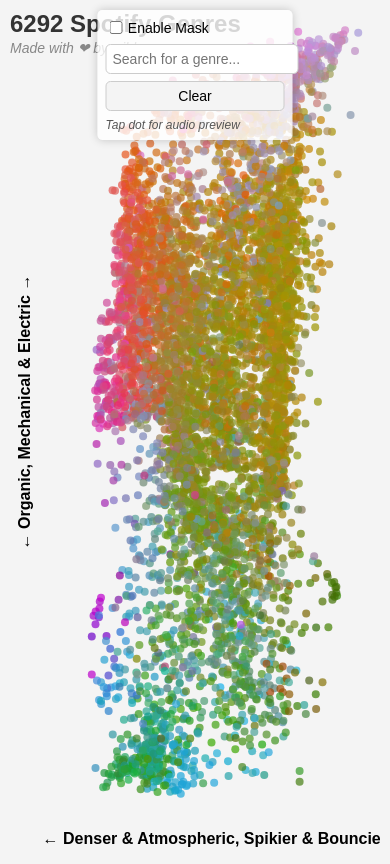
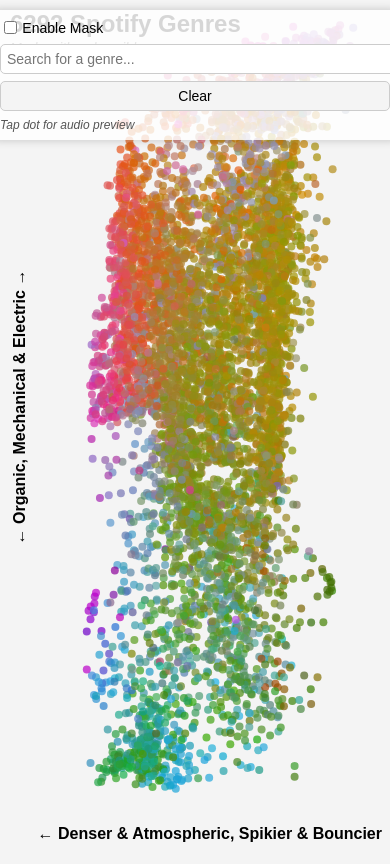
Before and after one commit to wildanazz/d3-spotify-genres, a plain HTML site: page index.html in a window 390 px wide. Drawn offline with nearby package versions, Linux system fonts and the light colour scheme; animation ran at ten frames a second.

Commit message:
Fix view for mobile

```diff
--- a/index.html
+++ b/index.html
@@ -11,6 +11,7 @@
             margin: 0;
             height: 100vh;
             display: flex;
+            flex-direction: column;
             justify-content: center;
             align-items: center;
             background-color: #f4f4f4;
@@ -22,7 +23,7 @@
         /* Container for the scatter plot */
         #scatterplot {
             width: 100%;
-            height: 100%;
+            height: 80vh; /* Adjust height for smaller screens */
             display: flex;
             justify-content: center;
             align-items: center;
@@ -106,6 +107,7 @@
             font-size: 14px;
             border-radius: 5px;
             border: 1px solid #ccc;
+            width: 150px;
         }
 
         #clear-button {
@@ -152,11 +154,19 @@
             }
 
             #genre-search {
-                width: 150px;
+                width: 200px;
             }
         }
 
         @media (max-width: 480px) {
+            body {
+                padding: 5px;
+            }
+
+            #scatterplot {
+                height: 70vh; /* Reduce the plot height */
+            }
+
             .tooltip {
                 font-size: 10px;
                 padding: 5px;
@@ -166,22 +176,19 @@
                 r: 4;
             }
 
-            #scatterplot {
-                height: 80vh;
-            }
-
             #controls {
                 flex-direction: column;
                 align-items: flex-start;
                 gap: 0.5em;
+                width: 100%; /* Ensure controls fit screen width */
             }
 
             #genre-search {
-                width: 100%;
+                width: 100%; /* Make search input full width */
             }
 
             #clear-button {
-                width: 100%;
+                width: 100%; /* Make button full width */
             }
         }
     </style>
```
